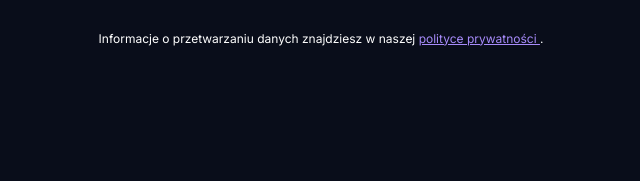
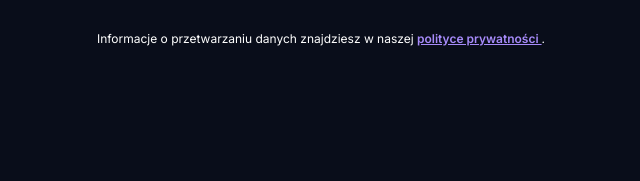
Before and after one commit to kacper7-sketch/portfolio, a plain HTML site: page index.html in a window 1280 px wide. Shown: the part 2942-3123 px from the top of the page, 319-959 px from the left. Drawn offline with Linux system fonts and the light colour scheme.

Commit message:
Add files via upload

```diff
--- a/style.css
+++ b/style.css
@@ -507,4 +507,16 @@ footer a {
 .privacy-note a {
     color: #a78bfa !important;
     text-decoration: underline;
+}/* Link do polityki prywatności */
+
+.privacy-note a,
+.privacy-note a:visited {
+    color: #a78bfa !important;
+    text-decoration: underline !important;
+    font-weight: 600;
+    transition: color 0.2s ease;
 }
+
+.privacy-note a:hover {
+    color: #ffffff !important;
+}
```
